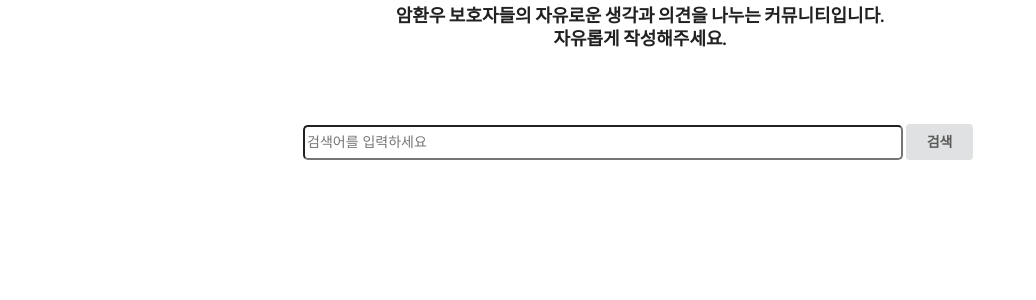
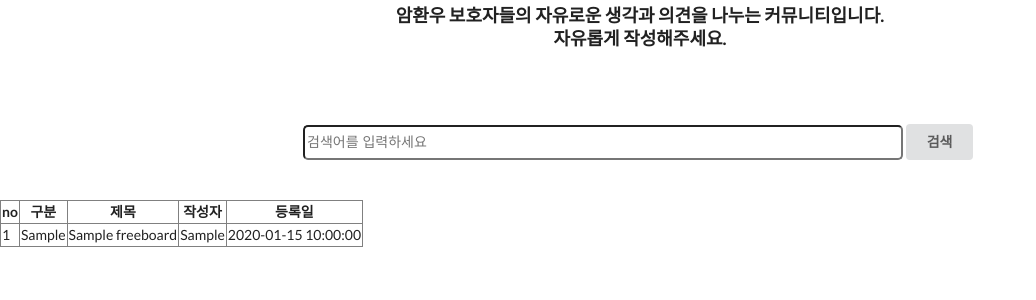
Before and after one commit to evebest/NOK, a PHP site: page / in a window 1280 px wide. Shown: the part 153-453 px from the top of the page, without its empty margins (0-1036 px from the left). Run offline with PHP 8.4, Linux system fonts and the light colour scheme; tables that the repository leaves empty or names only in its code hold one stand-in row (values such as "Sample post"); some libraries are stand-ins or nearby versions.

Commit message:
Separating css files. Add mysql data lookup and data display in the table.

```diff
--- a/index.php
+++ b/index.php
@@ -1,3 +1,9 @@
+<?php
+$conn = mysqli_connect("localhost","root","rkdtoa87");
+mysqli_select_db($conn, "nok");
+$result = mysqli_query($conn, "SELECT * FROM freeboard");
+
+?>
 <!DOCTYPE html>
 <html>
 
@@ -5,34 +11,10 @@
     <meta charset="utf-8">
     <title>암환우 보호자 커뮤니티</title>
     <link rel="stylesheet" type="text/css" href="semantic/semantic.css" />
+    <link rel="stylesheet" type="text/css" href="styles.css" />
     <script src="https://code.jquery.com/jquery-3.1.1.min.js"
         integrity="sha256-hVVnYaiADRTO2PzUGmuLJr8BLUSjGIZsDYGmIJLv2b8=" crossorigin="anonymous"></script>
     <script src="semantic/semantic.js"></script>
-    <style>
-    header {
-        padding: 50px;
-        border-bottom: 1px solid grey;
-        text-align: center;
-    }
-
-    article h3 {
-        text-align: center;
-        padding: 20px;
-    }
-
-    article input {
-        width: 50%;
-        height: 35px;
-        border-radius: 5px;
-    }
-
-    #search {
-        text-align: center;
-
-        /* background-color: grey; */
-        padding: 40px;
-    }
-    </style>
 </head>
 
 <body>
@@ -49,6 +31,28 @@
             <input type="text" placeholder="검색어를 입력하세요" />
             <button class="ui button">검색</button>
         </div>
+        <table>
+            <thead>
+                <tr>
+                    <th>no</th>
+                    <th>구분</th>
+                    <th>제목</th>
+                    <th>작성자</th>
+                    <th>등록일</th>
+                </tr>
+            </thead>
+            <tbody>
+                <?php while ($row = mysqli_fetch_assoc($result)) {
+                        echo "<tr><td>".$row['id']."</td><td>".$row['classify']."</td><td>".$row['title']."</td><td>".$row['writer']."</td><td>".$row['regdate']."</td></tr>";
+                        }?>
+            </tbody>
+            <!-- <tfoot>
+                <tr>
+                    <td>Sum</td>
+                    <td>$180</td>
+                </tr>
+            </tfoot> -->
+        </table>
     </article>
 
 </body>
--- /dev/null
+++ b/styles.css
@@ -0,0 +1,30 @@
+header {
+  padding: 50px;
+  border-bottom: 1px solid grey;
+  text-align: center;
+}
+
+article h3 {
+  text-align: center;
+  padding: 20px;
+}
+
+article input {
+  width: 50%;
+  height: 35px;
+  border-radius: 5px;
+}
+
+#search {
+  text-align: center;
+
+  /* background-color: grey; */
+  padding: 40px;
+}
+
+table,
+th,
+td {
+  border: 1px solid grey;
+  border-collapse: collapse;
+}
```
